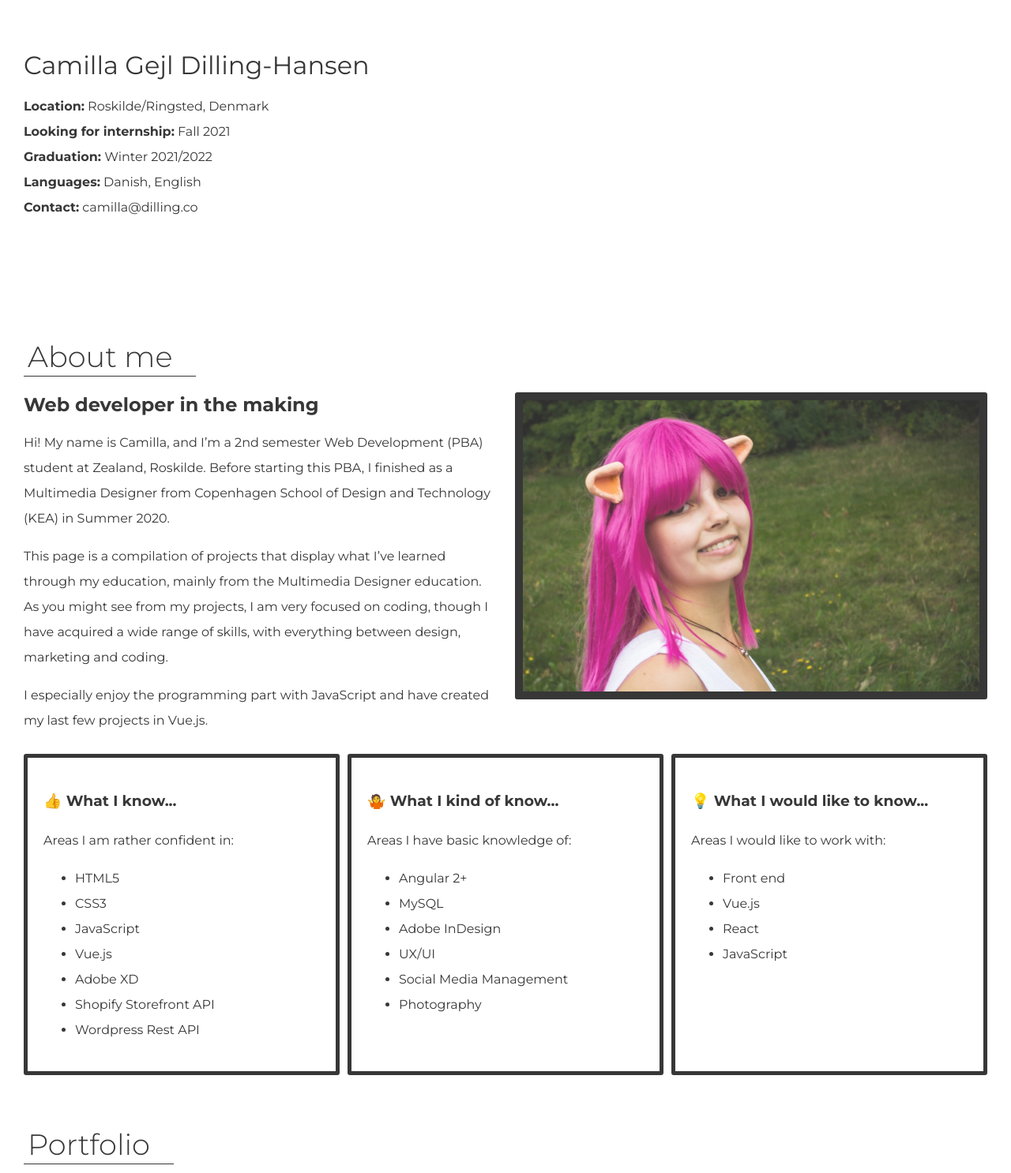
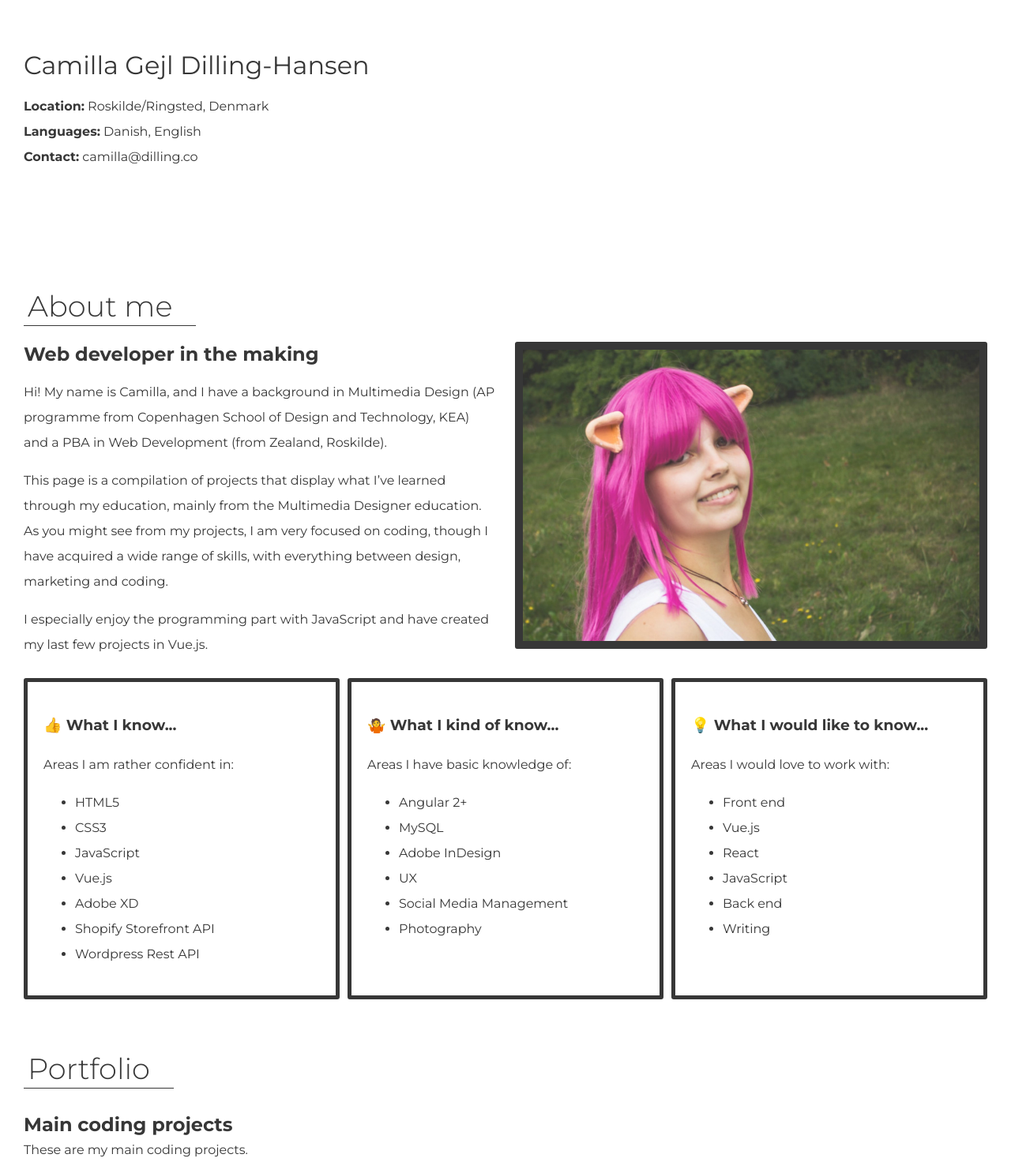
Before and after one commit to camillagejl/portfolio, a plain HTML site: page index.html in a window 1280 px wide. Shown: the part 807-2293 px from the top of the page at 79% size. Drawn offline with Linux system fonts and the light colour scheme.

Commit message:
Changed details so they're all correct

```diff
--- a/index.html
+++ b/index.html
@@ -22,16 +22,16 @@
     <meta name="msapplication-TileColor" content="#ffffff">
     <meta name="msapplication-TileImage" content="icon/ms-icon-144x144.png">
     <meta name="theme-color" content="#ffffff">
-    <title>Camilla Gejl - Multimedia Designer</title>
+    <title>Camilla Dilling-Hansen - Web Developer</title>
 </head>
 <body>
     <div id="splash" class="splash content">
         <div></div>
         <div class="splash_text">
             <div class="splash_title">Nothing flashy here.</div>
-            <div class="splash_title">Just a Multimedia Designer's website.</div>
+            <div class="splash_title">Just a Web Developer's website.</div>
             <div class="splash_sub">
-                I'm a 25 years old Web Development student at Zealand, Roskilde.
+                I'm a passionate and enthusiastic Web Developer based in Ringsted.
                 <br>
                 My focus is on coding, but I'm here for all your needs.
             </div>
@@ -48,7 +48,7 @@
         <a href="#about">About me</a>
         <a href="#portfolio">Portfolio</a>
         <a href="#contact">Contact</a>
-        <a href="https://www.linkedin.com/in/camilla-gejl-dilling-hansen-48444383/" target="_blank">LinkedIn + CV</a>
+        <a href="https://www.linkedin.com/in/camilla-gejl-dilling-hansen/" target="_blank">LinkedIn + CV</a>
     </nav>
     <header id="header" class="content">
         <div class="main_header flex">
@@ -59,14 +59,6 @@
                 <div class="header_sub_title">
                     <strong>Location:</strong>
                     Roskilde/Ringsted, Denmark
-                </div>
-                <div class="splash_sub_title">
-                    <strong>Looking for internship:</strong>
-                    Fall 2021
-                </div>
-                <div class="splash_sub_title">
-                    <strong>Graduation:</strong>
-                    Winter 2021/2022
                 </div>
                 <div class="splash_sub_title">
                     <strong>Languages:</strong>
@@ -90,9 +82,9 @@
                         Web developer in the making
                     </h2>
                     <p>
-                        Hi! My name is Camilla, and I’m a 2nd semester Web Development (PBA) student at Zealand,
-                        Roskilde. Before starting this PBA, I finished as a Multimedia Designer from Copenhagen
-                        School of Design and Technology (KEA) in Summer 2020.
+                        Hi! My name is Camilla, and I have a background in Multimedia Design (AP programme from
+                        Copenhagen School of Design and Technology, KEA) and a PBA in Web Development (from Zealand,
+                        Roskilde).
                     </p>
                     <p>
                         This page is a compilation of projects that display what I’ve learned through my education,
@@ -160,7 +152,7 @@
                         Adobe InDesign
                     </li>
                     <li>
-                        UX/UI
+                        UX
                     </li>
                     <li>
                         Social Media Management
@@ -175,7 +167,7 @@
                     💡 What I would like to know...
                 </h3>
                 <p>
-                    Areas I would like to work with:
+                    Areas I would love to work with:
                 </p>
                 <ul>
                     <li>
@@ -189,6 +181,12 @@
                     </li>
                     <li>
                         JavaScript
+                    </li>
+                    <li>
+                        Back end
+                    </li>
+                    <li>
+                        Writing
                     </li>
                 </ul>
             </div>
@@ -1022,7 +1020,7 @@
                     </p>
                     <p>
                         <a
-                            href="https://www.linkedin.com/in/camilla-gejl-dilling-hansen-48444383/"
+                            href="https://www.linkedin.com/in/camilla-gejl-dilling-hansen/"
                             target="_blank"
                             rel="noreferrer noopener"
                         >
@@ -1045,7 +1043,7 @@
         &nbsp;|&nbsp;
         <a href="https://camilladilling.com/" target="_blank">camilladilling.com</a>
         &nbsp;|&nbsp;
-        April 2021
+        March 2023
     </footer>
 </body>
 </html>
```
